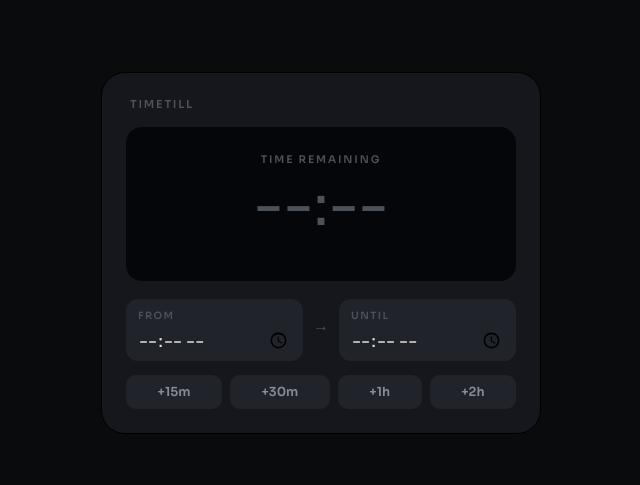
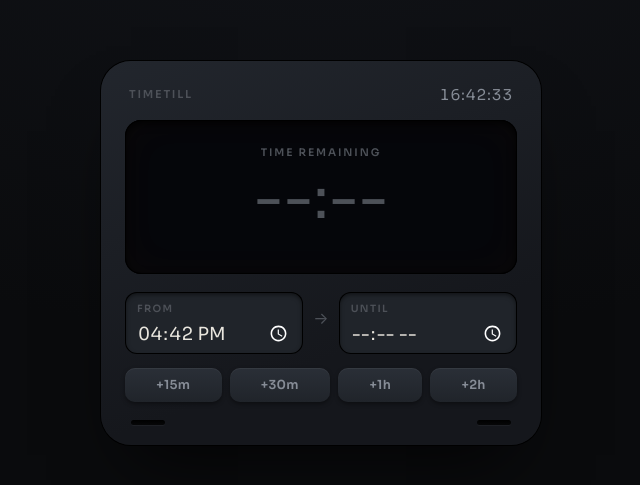
Before and after one commit to RileyBrown22/TimeTill, a plain HTML site: page resources/index.html in a window 1280 px wide. Shown: the part 147-632 px from the top of the page, without its empty margins (319-959 px from the left). Drawn offline with Linux system fonts and the light colour scheme; a web font is replaced by a local one.

Commit message:
Add live countdown, preset chips and clock (prototype)

```diff
--- a/resources/index.html
+++ b/resources/index.html
@@ -12,16 +12,24 @@
 <style>
   :root{
     --bg-1:#0a0b0d;
+    --bg-2:#111318;
     --case-hi:#22262d;
     --case-lo:#15171c;
     --case-edge:#000000;
     --screen:#05060a;
+    --screen-edge:#000000;
     --amber:#ffb15a;
     --amber-soft:#c67d31;
+    --amber-glow:rgba(255,153,61,.55);
+    --amber-deep:255,140,40;
     --text:#e9e6de;
     --text-dim:#868c96;
     --text-faint:#4d5158;
     --btn:#20242a;
+    --btn-hi:#2a2f37;
+    --btn-edge:#000000;
+    --divider:#26292f;
+    --focus:#ffb15a;
   }
 
   *{box-sizing:border-box;}
@@ -36,17 +44,22 @@
     align-items:center;
     justify-content:center;
     padding:24px 20px;
-    background:var(--bg-1);
-    font-family:'Sora', system-ui, sans-serif;
+    background:
+      radial-gradient(120% 100% at 50% 0%, var(--bg-2) 0%, var(--bg-1) 60%);
+    font-family:'Sora', system-ui, -apple-system, sans-serif;
     color:var(--text);
+    -webkit-font-smoothing:antialiased;
   }
 
   .clock{
+    position:relative;
     width:min(440px, 100%);
-    background:var(--case-lo);
-    border-radius:24px;
-    padding:24px;
-    border:1px solid var(--case-edge);
+    background:linear-gradient(160deg, var(--case-hi), var(--case-lo) 70%);
+    border-radius:30px;
+    padding:24px 24px 20px;
+    box-shadow:
+      0 40px 70px -30px rgba(0,0,0,.8),
+      0 0 0 1px var(--case-edge);
   }
 
   .topbar{
@@ -64,11 +77,32 @@
     color:var(--text-faint);
   }
 
+  .topbar-right{
+    position:relative;
+    display:flex;
+    align-items:center;
+    gap:9px;
+  }
+
+  .now-readout{
+    font-family:'Digital Numbers', 'Sora', monospace;
+    font-size:15px;
+    letter-spacing:.04em;
+    color:var(--text-dim);
+    font-variant-numeric:tabular-nums;
+  }
+
   .screen{
+    position:relative;
     background:var(--screen);
     border-radius:16px;
     padding:26px 20px 20px;
     text-align:center;
+    box-shadow:
+      inset 0 3px 10px rgba(0,0,0,.9),
+      inset 0 0 0 1px var(--screen-edge),
+      inset 0 0 40px rgba(var(--amber-deep),.03);
+    overflow:hidden;
   }
 
   .screen-label{
@@ -85,6 +119,10 @@
     font-size:clamp(2.6rem, 13vw, 3.7rem);
     line-height:1;
     color:var(--amber);
+    text-shadow:
+      0 0 6px var(--amber-glow),
+      0 0 22px var(--amber-glow),
+      0 0 46px rgba(var(--amber-deep),.28);
     font-variant-numeric:tabular-nums;
     white-space:nowrap;
   }
@@ -115,6 +153,7 @@
     background:var(--btn);
     border-radius:12px;
     padding:10px 12px 8px;
+    box-shadow:inset 0 2px 5px rgba(0,0,0,.6), inset 0 0 0 1px var(--btn-edge);
   }
 
   .field label{
@@ -135,7 +174,16 @@
     font-family:'Digital Numbers', 'Sora', monospace;
     font-size:18px;
     font-variant-numeric:tabular-nums;
+    color-scheme:dark;
     padding:0;
+  }
+
+  .field input[type="time"]:focus{
+    outline:none;
+  }
+
+  .field:focus-within{
+    box-shadow:inset 0 2px 5px rgba(0,0,0,.6), inset 0 0 0 1px var(--focus);
   }
 
   .arrow{
@@ -159,14 +207,46 @@
     flex:1 1 auto;
     appearance:none;
     border:0;
-    background:var(--btn);
+    background:linear-gradient(180deg, var(--btn-hi), var(--btn));
     color:var(--text-dim);
     font-family:'Sora', sans-serif;
     font-size:12.5px;
     font-weight:600;
+    letter-spacing:.02em;
     padding:9px 10px;
     border-radius:10px;
+    box-shadow:0 1px 0 rgba(255,255,255,.05) inset, 0 2px 4px rgba(0,0,0,.4);
     cursor:pointer;
+    transition:transform .08s ease, color .15s ease, background .15s ease;
+  }
+
+  .chip:hover{
+    color:var(--amber);
+    background:linear-gradient(180deg, #2e333b, #23272e);
+  }
+
+  .chip:active{
+    transform:translateY(1px);
+  }
+
+  .chip:focus-visible{
+    outline:2px solid var(--focus);
+    outline-offset:2px;
+  }
+
+  .feet{
+    display:flex;
+    justify-content:space-between;
+    padding:0 6px;
+    margin-top:18px;
+  }
+
+  .feet span{
+    width:34px;
+    height:5px;
+    border-radius:3px;
+    background:linear-gradient(180deg, #000, #060708);
+    box-shadow:0 1px 0 rgba(255,255,255,.04);
   }
 </style>
 </head>
@@ -175,6 +255,9 @@
 <div class="clock">
   <div class="topbar">
     <span class="brand">TimeTill</span>
+    <span class="topbar-right">
+      <span class="now-readout" id="nowReadout">--:--:--</span>
+    </span>
   </div>
 
   <div class="screen">
@@ -202,6 +285,9 @@
     <button class="chip" data-mins="120" type="button">+2h</button>
   </div>
 
+  <div class="feet"><span></span><span></span></div>
+</div>
+
 </div>
 
 <script>
@@ -209,15 +295,89 @@
     var fromInput = document.getElementById('fromTime');
     var toInput = document.getElementById('toTime');
     var readout = document.getElementById('readout');
+    var readoutSub = document.getElementById('readoutSub');
+    var nowReadout = document.getElementById('nowReadout');
 
     function pad(n){ return String(n).padStart(2, '0'); }
+
+    function currentHM(){
+      var d = new Date();
+      return { h: d.getHours(), m: d.getMinutes(), s: d.getSeconds() };
+    }
 
     function minsToHM(mins){
       return pad(Math.floor(mins / 60)) + ':' + pad(mins % 60);
     }
 
-    // TODO: parse the two inputs, work out the difference and show it in the readout
-    // TODO: wire up the preset chips
+    function parseInputMinutes(el){
+      var v = el.value;
+      if(!v) return null;
+      var parts = v.split(':');
+      var h = parseInt(parts[0], 10);
+      var m = parseInt(parts[1], 10);
+      if(isNaN(h) || isNaN(m)) return null;
+      return h * 60 + m;
+    }
+
+    function showEmpty(msg){
+      readout.textContent = '--:--';
+      readout.classList.add('is-empty');
+      readoutSub.textContent = msg || '';
+    }
+
+    function calculate(){
+      var fromMins = parseInputMinutes(fromInput);
+      var toMins = parseInputMinutes(toInput);
+
+      if(fromMins === null || toMins === null){
+        showEmpty();
+        return;
+      }
+
+      var diff = toMins - fromMins;
+      if(diff < 0){
+        showEmpty('Until is earlier than From');
+        return;
+      }
+
+      readout.classList.remove('is-empty');
+      readout.textContent = minsToHM(diff);
+
+      var hours = Math.floor(diff / 60);
+      var minutes = diff % 60;
+      var parts = [];
+      if(hours > 0) parts.push(hours + (hours === 1 ? ' hour' : ' hours'));
+      parts.push(minutes + (minutes === 1 ? ' minute' : ' minutes'));
+      readoutSub.textContent = diff === 0 ? 'that\u2019s right now' : parts.join(', ') + ' \u00b7 ' + diff + ' min total';
+    }
+
+    function tickNow(){
+      var now = currentHM();
+      nowReadout.textContent = pad(now.h) + ':' + pad(now.m) + ':' + pad(now.s);
+    }
+
+    document.querySelectorAll('.chip[data-mins]').forEach(function(btn){
+      btn.addEventListener('click', function(){
+        var fromMins = parseInputMinutes(fromInput);
+        if(fromMins === null){
+          var now = currentHM();
+          fromMins = now.h * 60 + now.m;
+          fromInput.value = pad(now.h) + ':' + pad(now.m);
+        }
+        var add = parseInt(btn.getAttribute('data-mins'), 10);
+        toInput.value = minsToHM(fromMins + add);
+        calculate();
+      });
+    });
+
+    fromInput.addEventListener('input', calculate);
+    toInput.addEventListener('input', calculate);
+
+    var now = currentHM();
+    fromInput.value = pad(now.h) + ':' + pad(now.m);
+    calculate();
+    tickNow();
+    setInterval(tickNow, 1000);
   })();
 </script>
 </body>
```
Also changed, not shown: 1 other file.
